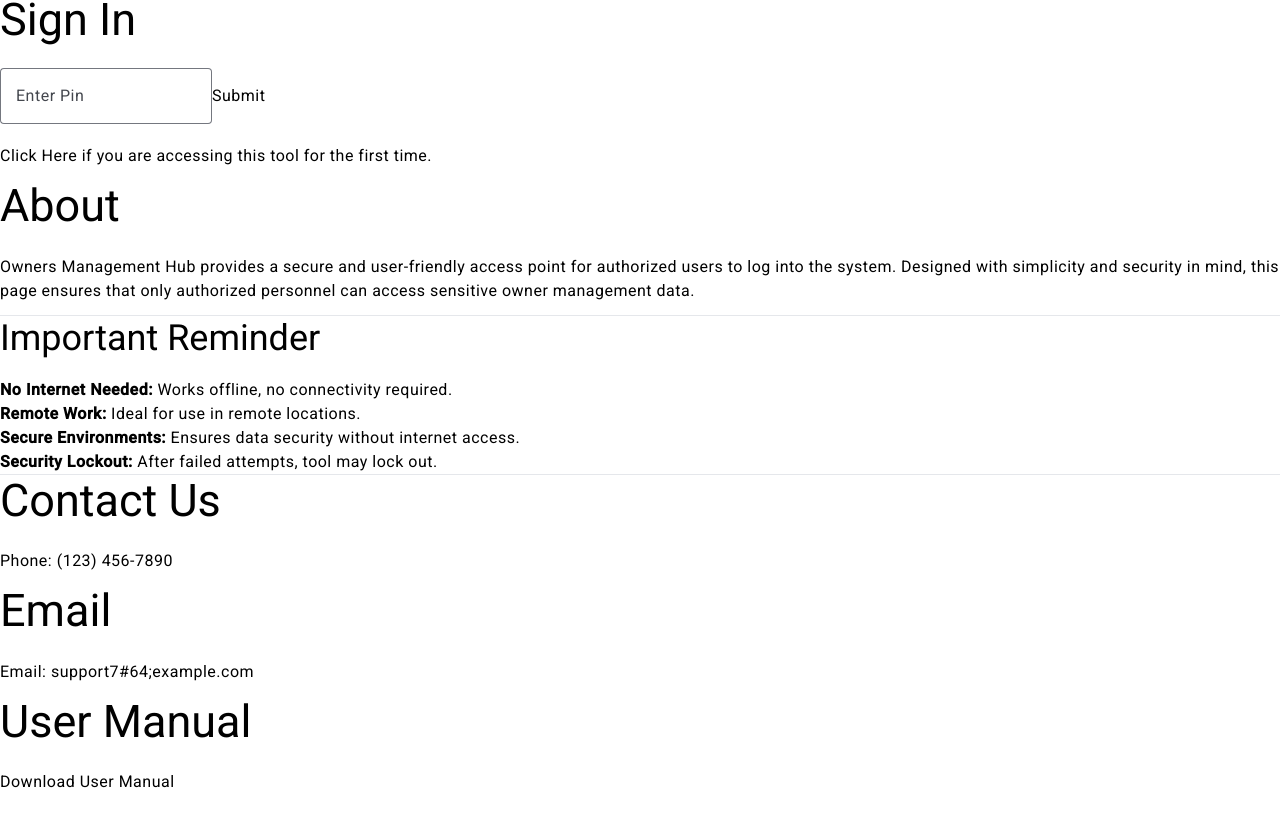
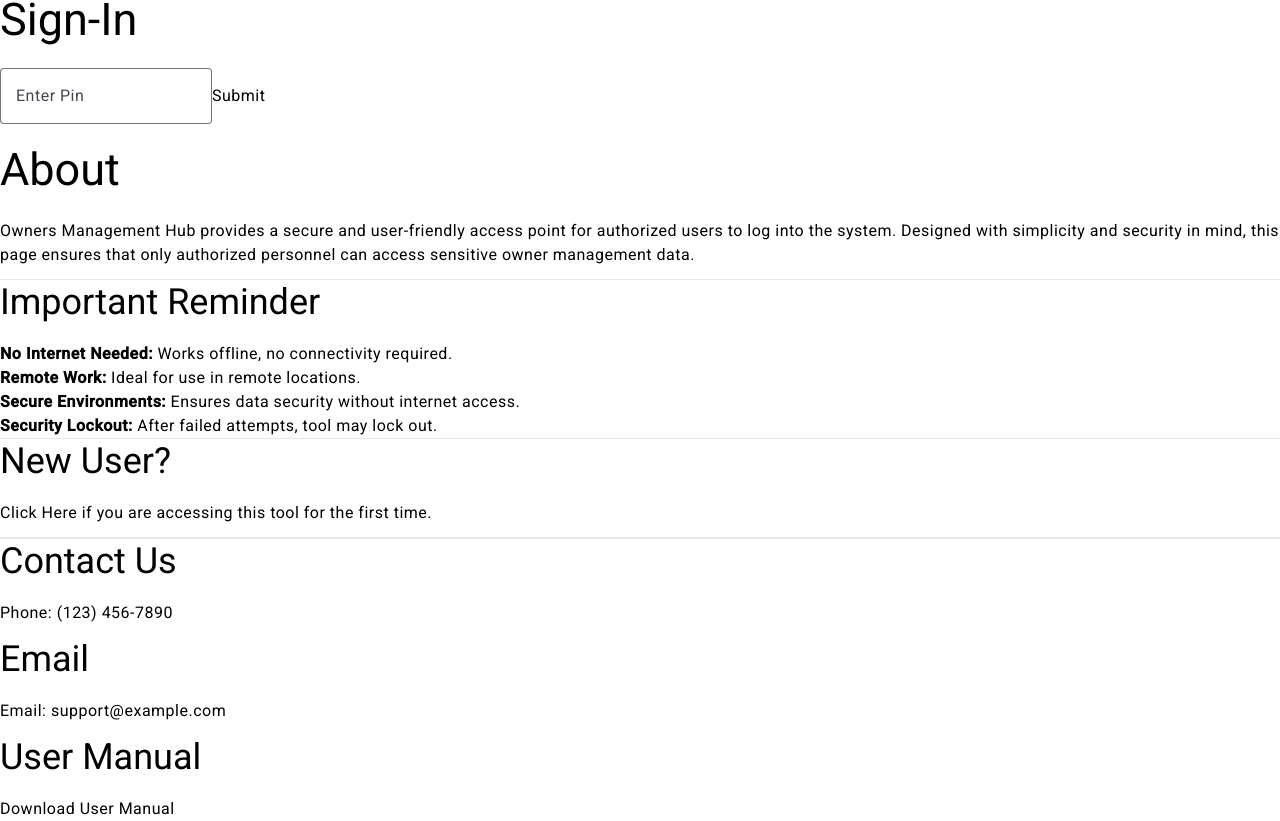
Before and after one commit to samyar112/OwnersHub, an Angular app: page / in a window 1280 px wide. Shown: the part 292-1113 px from the top of the page. Before the commit the page ends 1086 px from the top, so only its background shows below. Built offline with nearby package versions, Linux system fonts and the light colour scheme.

Commit message:
SignIn UI Done

```diff
--- a/package.json
+++ b/package.json
@@ -1,6 +1,6 @@
 {
   "name": "owners-hub",
-  "version": "0.0.0",
+  "version": "1.0.0",
   "main": "main.js",
   "scripts": {
     "ng": "ng",
--- a/src/app/app.component.html
+++ b/src/app/app.component.html
@@ -6,47 +6,69 @@
     </p>
     </header>
   <main>
-    <div class="flex space-x-4 ">
+    <div class="flex space-x-6 ">
       <!-- First Aside Section -->
-      <aside class= "bg-white-100 p-4 rounded flex flex-col items-center space-y-2 " style="flex-basis: 45%">
-        <img class="object-cover object-center rounded items-center mx-auto flex" alt="hero" width="300" height="250" src="assets/login.jpg">
-        <h2 class="title-font sm:text-4xl text-3xl mb-4 font-medium text-center text-gray-900">Sign In</h2>
+      <section class= "bg-white-100 p-4 rounded flex flex-col items-center space-y-2 " style="flex-basis: 45%">
+        <figure>
+          <img class="object-cover object-center rounded items-center mx-auto flex" alt="hero" width="300" height="250" src="assets/login.jpg">
+        </figure>
+
+        <h2 class="title-font sm:text-4xl text-3xl mb-4 font-medium text-center text-gray-900">Sign-In</h2>
         <mat-form-field appearance="outline" class="w-full max-w-xs focus-within:border-orange-700">
           <input matInput placeholder="Enter Pin" class="border-2 border-orange-500 focus-within:border-orange-700">
         </mat-form-field>
 
         <button mat-flat-button class="w-full max-w-xs text-white bg-orange-500 border-0 py-2 px-3 rounded focus:outline-none hover:bg-orange-600 text-lg">Submit</button>
-        <p class="text-sm mt-2 text-gray-500 text-center ">
-          <a class="underline text-orange-500 hover:text-orange-700" href="">Click Here</a> if you are accessing this tool for the first time.
-        </p>
-      </aside>
+
+      </section>
 
       <!-- Second Aside Section -->
-      <aside class="bg-white-100 p-4 rounded" style="flex-basis: 75%">
+      <section class="bg-white-100 p-4 rounded" style="flex-basis: 75%">
         <h2 class="mb-8 leading-relaxed">About</h2>
         <p class="mb-8 leading-relaxed"> Owners Management Hub provides a secure and user-friendly access point for authorized users to log into the system. Designed with simplicity and security in mind, this page ensures that only authorized personnel can access sensitive owner management data.</p>
         <hr class="mb-4">
         <h3> Important Reminder</h3>
-        <ol class="list-decimal pl-5">
+        <ol class="list-decimal pl-5 mb-4">
             <li><strong>No Internet Needed:</strong> Works offline, no connectivity required.</li>
             <li><strong>Remote Work:</strong> Ideal for use in remote locations.</li>
             <li><strong>Secure Environments:</strong> Ensures data security without internet access.</li>
             <li><strong>Security Lockout:</strong>  After failed attempts, tool may lock out.</li>
         </ol>
-      </aside>
+        <hr class="mb-4">
+        <h3> New User?</h3>
+        <p class="text-sm mt-2 text-gray-500">
+          <a class="underline text-orange-500 hover:text-orange-700 mt-16" href="">Click Here</a> if you are accessing this tool for the first time.
+        </p>
+      </section>
       <hr>
-
     </div>
   </main>
-  <footer class=" flex space-x-4  bg-gray-300 p-4 flex flex-col ">
-    <section class="body-font space-x-2" style="flex-basis: 75%">
-      <h2 class="text-gray-900 font-medium title-font tracking-wider text-xl ">Contact Us</h2>
-      <p class="text-gray-500">Phone: (123) 456-7890</p>
 
-      <h2 class="text-gray-900 font-medium title-font tracking-wider text-xl">Email</h2>
-      <p class="text-gray-500">Email: support7#64;example.com</p>
-      <h2 class="text-gray-900 font-medium title-font tracking-wider text-xl">User Manual</h2>
-      <a href="/path/to/user-manual.pdf" class="text-indigo-500 hover:text-indigo-700">Download User Manual</a>
-    </section>
+  <hr class="mb-4">
+
+
+  <footer class=" bg-gray-100 flex-col mt-16">
+        <!-- Item 1 -->
+        <div class="flex-col text-center items-center p-8">
+          <h3 class="text-gray-900 font-medium">Contact Us</h3>
+          <p class="leading-relaxed text-base">
+            <a href="tel:+1234567890" class="underline text-orange-500 hover:text-orange-700">Phone: (123) 456-7890</a>
+          </p>
+        </div>
+        <!-- Item 2 -->
+        <div class="flex-col text-center items-center mb-4">
+          <h3 class="text-gray-900 font-medium">Email</h3>
+          <p class="leading-relaxed text-base">
+            <a href="tel:+1234567890" class="underline text-orange-500 hover:text-orange-700">Email: support&#64;example.com</a>
+          </p>
+        </div>
+
+        <!--Item 3 -->
+        <div class="flex-col text-center items-center">
+          <h3 class="text-gray-900 font-medium">User Manual</h3>
+          <p class="leading-relaxed text-base">
+            <a href="tel:+1234567890" class="underline text-orange-500 hover:text-orange-700">Download User Manual</a>
+          </p>
+        </div>
   </footer>
 </body>
```
Also changed, not shown: public/assets/call.png (added).
